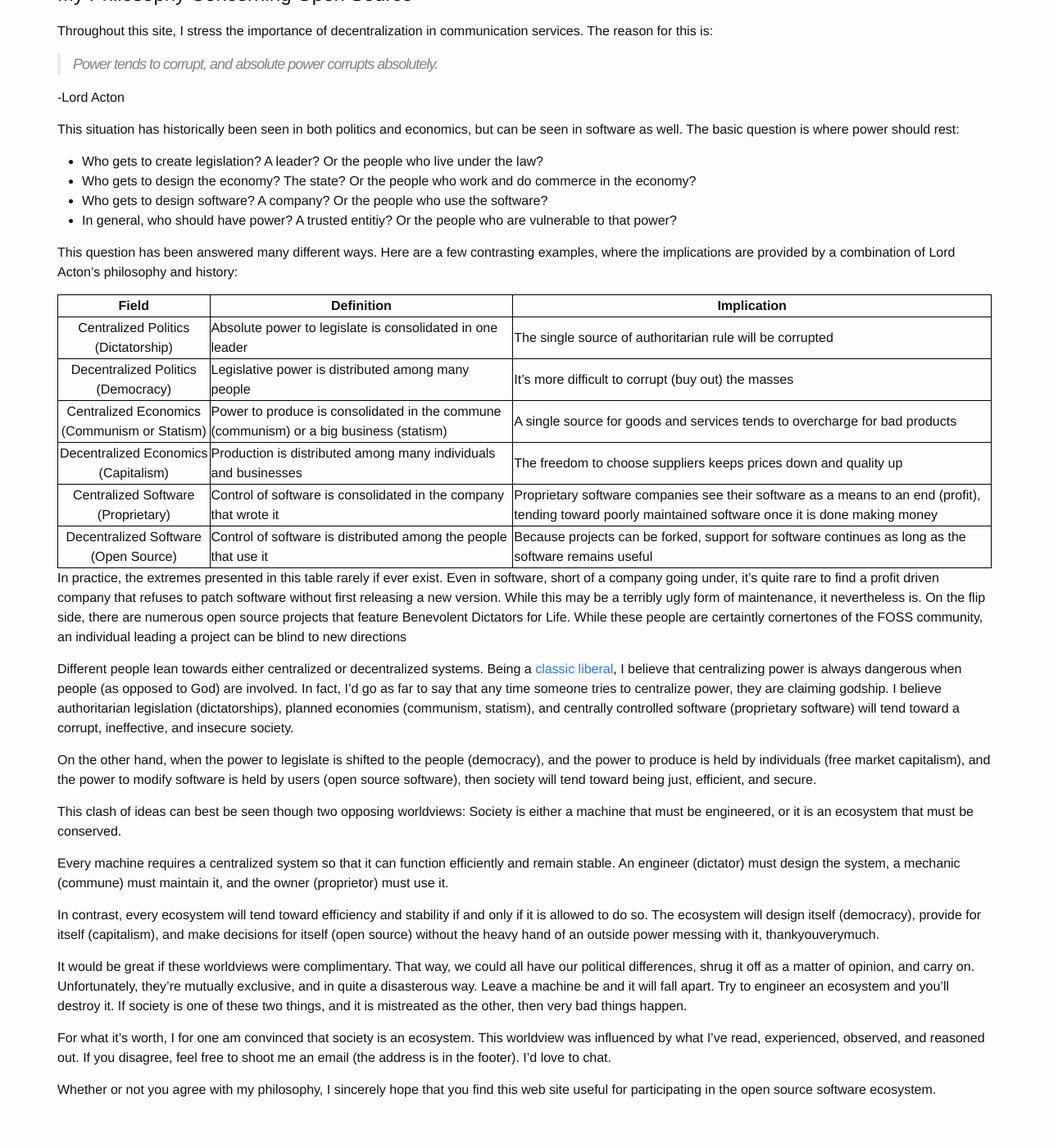
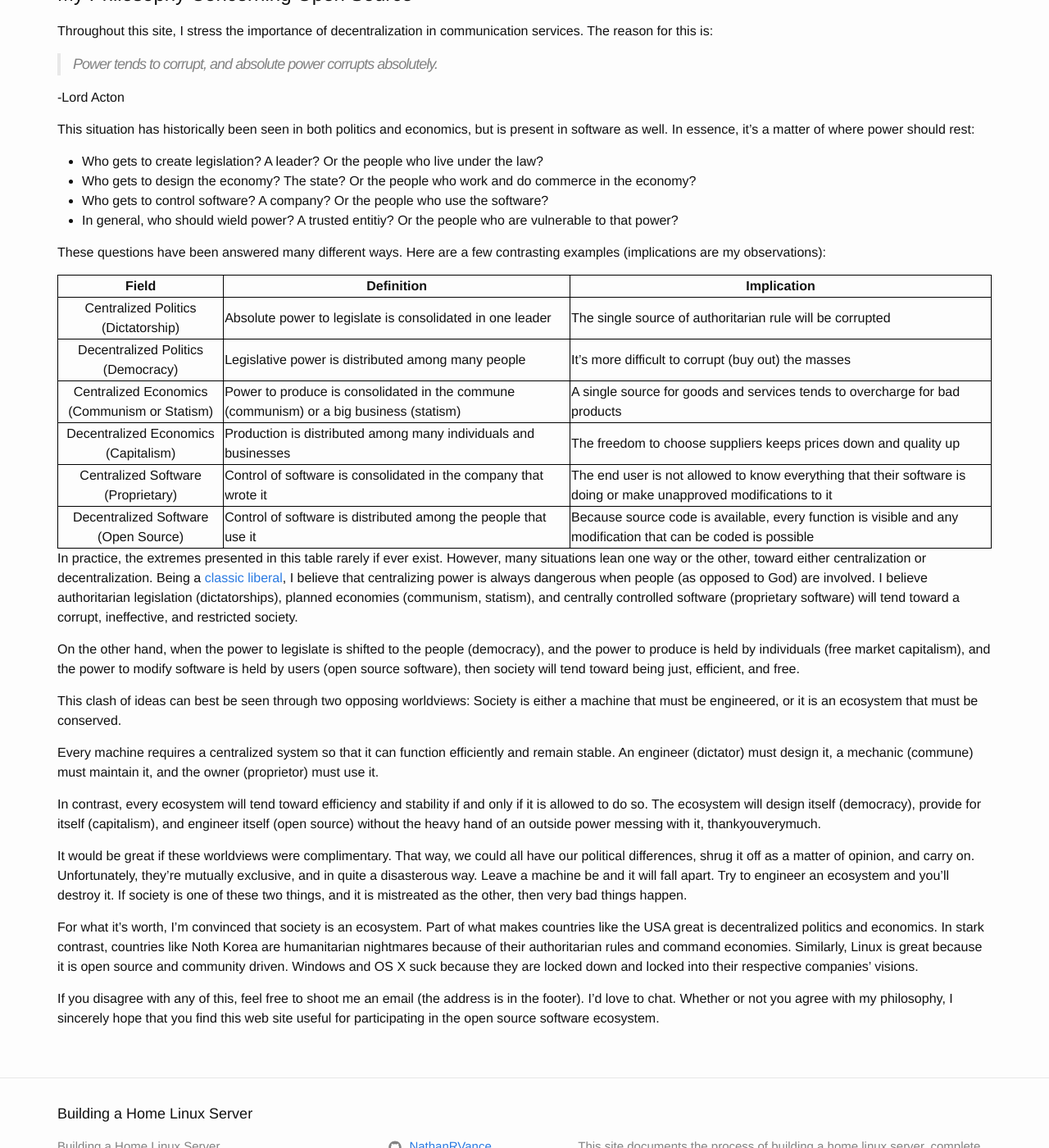
Before and after one commit to NathanRVance/homelinuxserver, a Jekyll site: the page built from about.md, in a window 1280 px wide and 1400 px high, scrolled down 849 px. Shown: the whole window at 82% size. Built offline with Jekyll 4.4.1, drawn with Linux system fonts in a browser that asks for light colours.

Commit message:
Rewordings

```diff
--- a/about.md
+++ b/about.md
@@ -34,13 +34,13 @@ Throughout this site, I stress the importance of decentralization in communicati
 
 -Lord Acton
 
-This situation has historically been seen in both politics and economics, but can be seen in software as well. The basic question is where power should rest:
+This situation has historically been seen in both politics and economics, but is present in software as well. In essence, it's a matter of where power should rest:
  * Who gets to create legislation? A leader? Or the people who live under the law?
  * Who gets to design the economy? The state? Or the people who work and do commerce in the economy?
- * Who gets to design software? A company? Or the people who use the software?
- * In general, who should have power? A trusted entitiy? Or the people who are vulnerable to that power?
+ * Who gets to control software? A company? Or the people who use the software?
+ * In general, who should wield power? A trusted entitiy? Or the people who are vulnerable to that power?
 
-This question has been answered many different ways. Here are a few contrasting examples, where the implications are provided by a combination of Lord Acton's philosophy and history:
+These questions have been answered many different ways. Here are a few contrasting examples (implications are my observations):
 
 |---
 | Field | Definition | Implication |
@@ -49,24 +49,22 @@ This question has been answered many different ways. Here are a few contrasting
 | Decentralized Politics (Democracy) | Legislative power is distributed among many people | It's more difficult to corrupt (buy out) the masses |
 | Centralized Economics <br> (Communism or Statism) | Power to produce is consolidated in the commune (communism) or a big business (statism) | A single source for goods and services tends to overcharge for bad products |
 | Decentralized Economics (Capitalism) | Production is distributed among many individuals and businesses | The freedom to choose suppliers keeps prices down and quality up |
-| Centralized Software (Proprietary) | Control of software is consolidated in the company that wrote it | Proprietary software companies see their software as a means to an end (profit), tending toward poorly maintained software once it is done making money |
-| Decentralized Software <br> (Open Source) | Control of software is distributed among the people that use it | Because projects can be forked, support for software continues as long as the software remains useful |
+| Centralized Software (Proprietary) | Control of software is consolidated in the company that wrote it | The end user is not allowed to know everything that their software is doing or make unapproved modifications to it |
+| Decentralized Software <br> (Open Source) | Control of software is distributed among the people that use it | Because source code is available, every function is visible and any modification that can be coded is possible |
 {:.mbtablestyle}
 
-In practice, the extremes presented in this table rarely if ever exist. Even in software, short of a company going under, it's quite rare to find a profit driven company that refuses to patch software without first releasing a new version. While this may be a terribly ugly form of maintenance, it nevertheless is. On the flip side, there are numerous open source projects that feature Benevolent Dictators for Life. While these people are certaintly cornertones of the FOSS community, an individual leading a project can be blind to new directions
+In practice, the extremes presented in this table rarely if ever exist. However, many situations lean one way or the other, toward either centralization or decentralization. Being a [classic liberal](https://www.sciencedaily.com/terms/classical_liberalism.htm), I believe that centralizing power is always dangerous when people (as opposed to God) are involved. I believe authoritarian legislation (dictatorships), planned economies (communism, statism), and centrally controlled software (proprietary software) will tend toward a corrupt, ineffective, and restricted society.
 
-Different people lean towards either centralized or decentralized systems. Being a [classic liberal](https://www.sciencedaily.com/terms/classical_liberalism.htm), I believe that centralizing power is always dangerous when people (as opposed to God) are involved. In fact, I'd go as far to say that any time someone tries to centralize power, they are claiming godship. I believe authoritarian legislation (dictatorships), planned economies (communism, statism), and centrally controlled software (proprietary software) will tend toward a corrupt, ineffective, and insecure society.
+On the other hand, when the power to legislate is shifted to the people (democracy), and the power to produce is held by individuals (free market capitalism), and the power to modify software is held by users (open source software), then society will tend toward being just, efficient, and free.
 
-On the other hand, when the power to legislate is shifted to the people (democracy), and the power to produce is held by individuals (free market capitalism), and the power to modify software is held by users (open source software), then society will tend toward being just, efficient, and secure.
+This clash of ideas can best be seen through two opposing worldviews: Society is either a machine that must be engineered, or it is an ecosystem that must be conserved.
 
-This clash of ideas can best be seen though two opposing worldviews: Society is either a machine that must be engineered, or it is an ecosystem that must be conserved.
+Every machine requires a centralized system so that it can function efficiently and remain stable. An engineer (dictator) must design it, a mechanic (commune) must maintain it, and the owner (proprietor) must use it.
 
-Every machine requires a centralized system so that it can function efficiently and remain stable. An engineer (dictator) must design the system, a mechanic (commune) must maintain it, and the owner (proprietor) must use it.
-
-In contrast, every ecosystem will tend toward efficiency and stability if and only if it is allowed to do so. The ecosystem will design itself (democracy), provide for itself (capitalism), and make decisions for itself (open source) without the heavy hand of an outside power messing with it, thankyouverymuch.
+In contrast, every ecosystem will tend toward efficiency and stability if and only if it is allowed to do so. The ecosystem will design itself (democracy), provide for itself (capitalism), and engineer itself (open source) without the heavy hand of an outside power messing with it, thankyouverymuch.
 
 It would be great if these worldviews were complimentary. That way, we could all have our political differences, shrug it off as a matter of opinion, and carry on. Unfortunately, they're mutually exclusive, and in quite a disasterous way. Leave a machine be and it will fall apart. Try to engineer an ecosystem and you'll destroy it. If society is one of these two things, and it is mistreated as the other, then very bad things happen.
 
-For what it's worth, I for one am convinced that society is an ecosystem. This worldview was influenced by what I've read, experienced, observed, and reasoned out. If you disagree, feel free to shoot me an email (the address is in the footer). I'd love to chat.
+For what it's worth, I'm convinced that society is an ecosystem. Part of what makes countries like the USA great is decentralized politics and economics. In stark contrast, countries like Noth Korea are humanitarian nightmares because of their authoritarian rules and command economies. Similarly, Linux is great because it is open source and community driven. Windows and OS X suck because they are locked down and locked into their respective companies' visions.
 
-Whether or not you agree with my philosophy, I sincerely hope that you find this web site useful for participating in the open source software ecosystem.
+If you disagree with any of this, feel free to shoot me an email (the address is in the footer). I'd love to chat. Whether or not you agree with my philosophy, I sincerely hope that you find this web site useful for participating in the open source software ecosystem.
```
